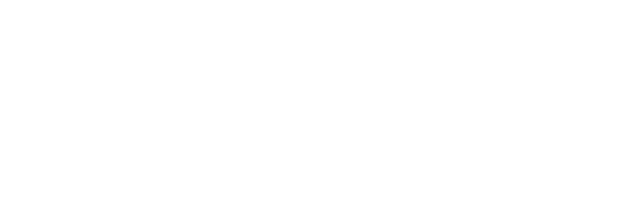
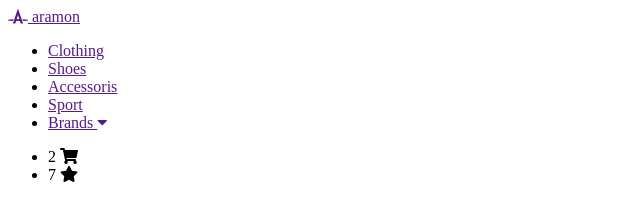
Before and after one commit to abidbagusk/navbar-transparent, a plain HTML site: page index.html in a window 1280 px wide. Shown: the whole page, without its empty margins (0-640 px from the left). Drawn offline with Linux system fonts and the light colour scheme.

Commit message:
Create basic structure of navbar

```diff
--- a/index.html
+++ b/index.html
@@ -17,6 +17,35 @@
 
 <body>
 
+    <!-- Navbar -->
+    <nav class="navbar">
+        <div class="navbar__brand">
+            <a href=""><i class="fab fa-autoprefixer"></i> aramon</a>
+        </div>
+        <div class="navbar__menu-list">
+            <ul>
+                <li><a href="">Clothing</a></li>
+                <li><a href="">Shoes</a></li>
+                <li><a href="">Accessoris</a></li>
+                <li><a href="">Sport</a></li>
+                <li><a href="">Brands <i class="fas fa-caret-down"></i></a></li>
+            </ul>
+        </div>
+        <div class="navbar__profile">
+            <ul>
+                <li>
+                    <span class="badge">2</span>
+                    <i class="fas fa-shopping-cart"></i>
+                </li>
+                <li>
+                    <span class="badge badge--secondary">7</span>
+                    <i class="fas fa-star"></i>
+                </li>
+            </ul>
+        </div>
+    </nav>
+
+
 
     <!-- Custom  JS -->
     <script src="js/main.js"></script>
```
